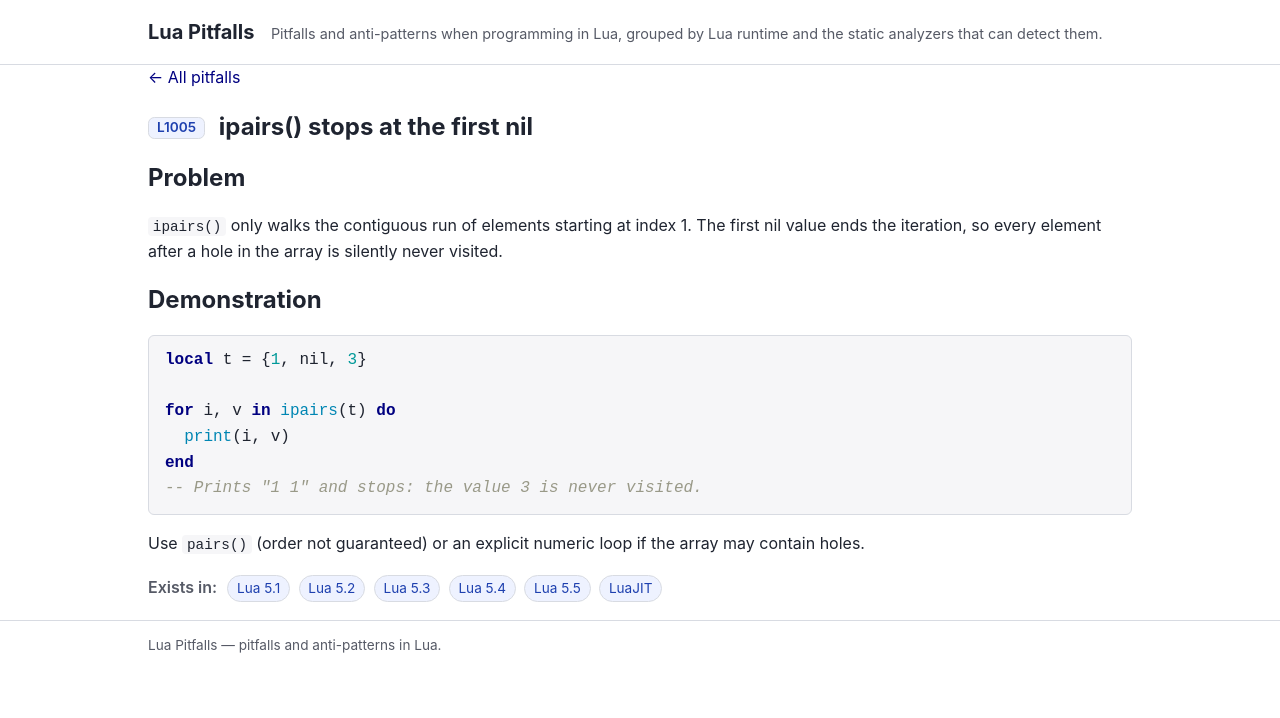
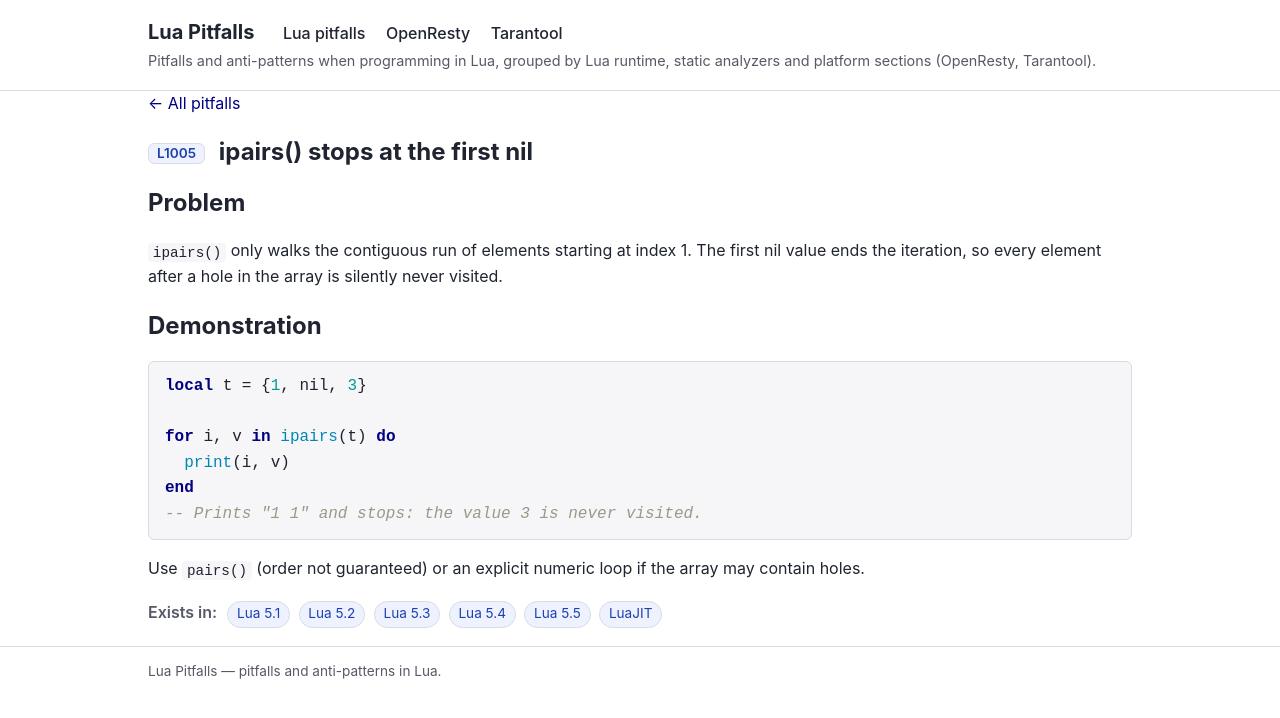
Before and after one commit to ligurio/lua-pitfalls, a Jekyll site: the page built from _pitfalls/L1005.md, in a window 1280 px wide. Shown: the top 718 px of the page. Built offline with Jekyll 4.4.1, drawn with Linux system fonts in a browser that asks for light colours.

Commit message:
Support platforms
The patch adds a support for the Lua-based platforms. The platform
sections have been added for OpenResty and Tarantool. Each
platform has a separate page (`/openresty/` and `/tarantool/`) and
a separate id (O and T) for pitfalls identificators.

```diff
--- a/_config.yml
+++ b/_config.yml
@@ -1,7 +1,7 @@
 title: Lua Pitfalls
 description: >-
-  Pitfalls and anti-patterns when programming in Lua, grouped by Lua runtime
-  and the static analyzers that can detect them.
+  Pitfalls and anti-patterns when programming in Lua, grouped by Lua runtime,
+  static analyzers and platform sections (OpenResty, Tarantool).
 lang: en
 
 # GitHub Pages overrides url/baseurl automatically during deployment.
@@ -29,6 +29,14 @@ collections:
     # Each pitfall file sets its own `permalink: /p/L100N/` in the front matter
     # (preserves the exact case of the ID); this is only a fallback.
     permalink: /p/:slug/
+  openresty:
+    output: true
+    # Files set their own `permalink: /o/O100N/` to keep the case of the ID.
+    permalink: /o/:slug/
+  tarantool:
+    output: true
+    # Files set their own `permalink: /t/T100N/` to keep the case of the ID.
+    permalink: /t/:slug/
 
 defaults:
   - scope:
@@ -39,3 +47,11 @@ defaults:
       path: _pitfalls
     values:
       layout: pitfall
+  - scope:
+      path: _openresty
+    values:
+      layout: pitfall
+  - scope:
+      path: _tarantool
+    values:
+      layout: pitfall
--- a/_includes/tags.html
+++ b/_includes/tags.html
@@ -1,7 +1,20 @@
 {% assign current = include.entry | default: page %}
 
 <section class="tags">
-  {% if current.runtime and current.runtime.size > 0 %}
+  {% if current.platform and current.platform.size > 0 %}
+    <p class="tag-group">
+      <span class="tag-label">Exists in:</span>
+      {% for name in current.platform %}
+        {% assign platform = site.data.platforms[name] %}
+        {% if platform %}
+          {% assign href = '/' | append: platform.slug | append: '/' | relative_url %}
+          <a class="tag tag-platform" href="{{ href }}">{{ platform.name }}</a>
+        {% else %}
+          <span class="tag tag-platform">{{ name }}</span>
+        {% endif %}
+      {% endfor %}
+    </p>
+  {% elsif current.runtime and current.runtime.size > 0 %}
     <p class="tag-group">
       <span class="tag-label">Exists in:</span>
       {% for name in current.runtime %}
--- a/_layouts/default.html
+++ b/_layouts/default.html
@@ -11,6 +11,13 @@
   <header class="site-header">
     <div class="wrap">
       <a class="site-title" href="{{ '/' | relative_url }}">{{ site.title }}</a>
+      <nav class="site-nav">
+        <a href="{{ '/' | relative_url }}">Lua pitfalls</a>
+        <a href="{{ '/openresty/' | relative_url }}">OpenResty</a>
+        <a href="{{ '/tarantool/' | relative_url }}">Tarantool</a>
+      </nav>
+    </div>
+    <div class="wrap">
       <span class="site-subtitle">{{ site.description }}</span>
     </div>
   </header>
--- a/assets/css/style.css
+++ b/assets/css/style.css
@@ -38,8 +38,22 @@ body {
 
 .site-title:hover { color: var(--accent); }
 
+.site-nav {
+  display: inline-block;
+  margin-left: 1.5rem;
+}
+
+.site-nav a {
+  margin-right: 1rem;
+  color: var(--fg);
+  text-decoration: none;
+  font-weight: 500;
+}
+
+.site-nav a:hover { color: var(--accent); }
+
 .site-subtitle {
-  margin-left: 0.75rem;
+  margin-left: 0;
   color: var(--fg-muted);
   font-size: 0.9rem;
 }
@@ -86,6 +100,7 @@ a { color: var(--accent); }
 }
 .tag-runtime { background: #eef2ff; color: #1e40af; }
 .tag-analyzer { background: #e6ffe6; color: #166534; }
+.tag-platform { background: #fff7e6; color: #92400e; }
 
 pre {
   background: var(--code-bg);
```
Also changed, not shown: _data/platforms.yml (added, +15 -0 lines), _layouts/tag-page.html (+8 -2 lines), _openresty/O1001.md (added, +37 -0 lines), _tarantool/T1001.md (added, +28 -0 lines), index.md (+3 -1 lines), openresty/index.md (added, +7 -0 lines), tarantool/index.md (added, +7 -0 lines), README.md.
